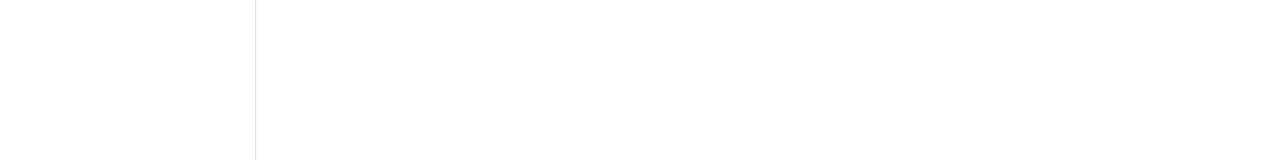
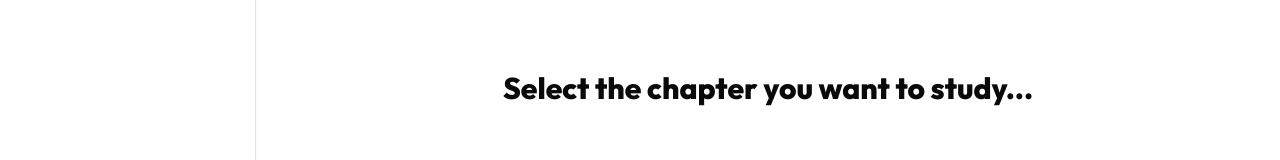
Before and after one commit to KajalDeore04/mini-part2, a Next.js app: page /course/1/start in a window 1280 px wide. Shown: the part 211-371 px from the top of the page. Built offline with nearby package versions, Linux system fonts and the light colour scheme; no server answers; the database is empty.

Commit message:
first loading fixed

```diff
--- a/app/course/[courseId]/start/page.jsx
+++ b/app/course/[courseId]/start/page.jsx
@@ -72,7 +72,8 @@ const CourseStart = () => {
       </div>
       {/* content  */}
       <div className="md:ml-64 ">
-        <ChapterContent chapter={selectedChapter} content={chapterContent} />
+        {selectedChapter== null ? <h1 className="text-center flex items-center justify-center font-extrabold text-3xl mt-[20%] ">Select the chapter you want to study...</h1> :
+        <ChapterContent chapter={selectedChapter} content={chapterContent} />}
       </div>
     </div>
   );
```
